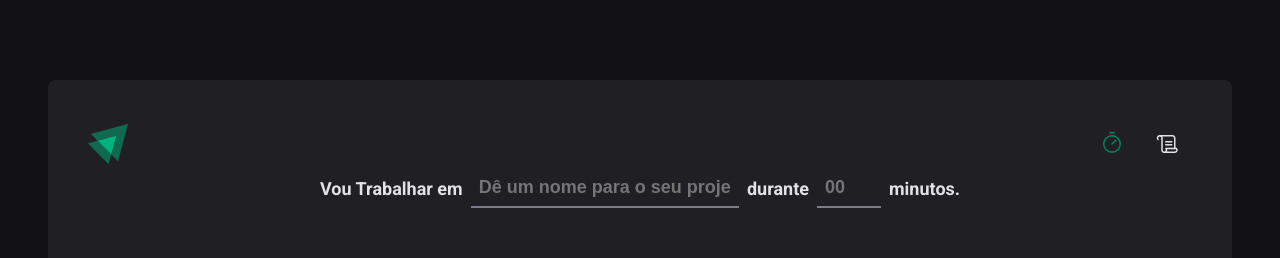
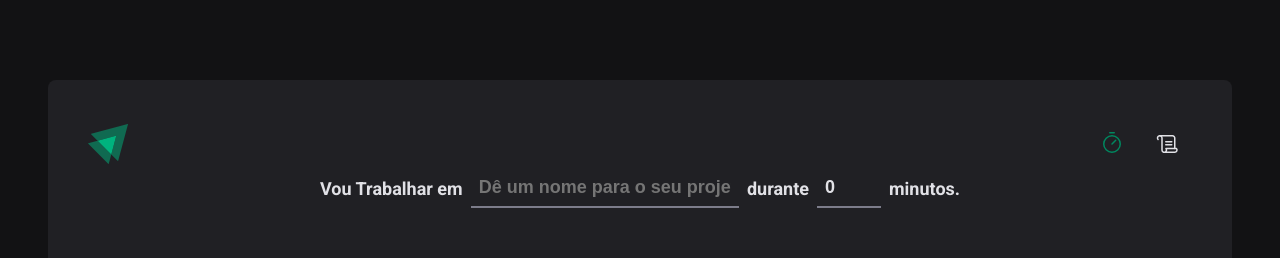
Before and after one commit to MuriloNSantos17/ROCKET-SEAT-IGNITE, a React (Vite) app in the folder aulas/02-ignite-timer/: page / in a window 1280 px wide. Shown: the top 258 px of the page. Built offline with nearby package versions, Linux system fonts and the light colour scheme.

Commit message:
Commit adjust hook form

```diff
--- a/aulas/02-ignite-timer/package.json
+++ b/aulas/02-ignite-timer/package.json
@@ -11,11 +11,14 @@
     "lingt": "eslint src --ext .ts,.tsx --fix"
   },
   "dependencies": {
+    "@hookform/resolvers": "^3.3.4",
     "phosphor-react": "^1.4.1",
     "react": "^18.2.0",
     "react-dom": "^18.2.0",
+    "react-hook-form": "^7.49.3",
     "react-router-dom": "^6.21.1",
-    "styled-components": "^6.1.6"
+    "styled-components": "^6.1.6",
+    "zod": "^3.22.4"
   },
   "devDependencies": {
     "@rocketseat/eslint-config": "^2.1.0",
--- a/aulas/02-ignite-timer/src/pages/Home/index.tsx
+++ b/aulas/02-ignite-timer/src/pages/Home/index.tsx
@@ -1,23 +1,58 @@
+import { CountDownContainer, FormContainer, HomeContainer, MinutesAmountInput, Separator, StartCountDownButton, TaskInput } from "./style";
+import { zodResolver } from '@hookform/resolvers/zod'
+import { useForm } from 'react-hook-form';
 import { Play } from "phosphor-react";
-import { CountDownContainer, FormContainer, HomeContainer, MinutesAmountInput, Separator, StartCountDownButton, TaskInput } from "./style";
+import * as zod from 'zod';
+
+const newCycleFormValidationSchema = zod.object({
+  task: zod.string().min(1, 'Informe a tarefa'),
+  minutesAmount: zod.number()
+    .min(5, 'O ciclo precisa ser de no mínimo 5 minutos')
+    .max(60, 'O ciclo precisa ser de no máximo 60 minutos')
+})
+
+
+type NewCycleFormData = zod.infer<typeof newCycleFormValidationSchema>;
 
 export function Home() {
+
+  const { register, handleSubmit, watch, reset } = useForm<NewCycleFormData>({
+    resolver: zodResolver(newCycleFormValidationSchema),
+    defaultValues: {
+      task: '',
+      minutesAmount: 0,
+    }
+  });
+
+  function handleCreateNewCycle(data: NewCycleFormData) {
+    console.log(data);
+    reset();
+  }
+
+  const task = watch('task');
+
+  const isSubmitDisabled = !task;
+
   return (
     <HomeContainer>
-      <form action="">
+      <form onSubmit={handleSubmit(handleCreateNewCycle)} action="">
         <FormContainer>
           <label htmlFor="task">Vou Trabalhar em</label>
           <TaskInput
             placeholder="Dê um nome para o seu projeto"
+            list={"task-suggestions"}
+            {...register('task')}
             type="text"
             id="task"
-            list={"task-suggestions"}
           />
           <datalist id="task-suggestions">
             <option value={"Projeto 1"} />
+            <option value={"Projeto 2"} />
+            <option value={"Projeto 3"} />
           </datalist>
           <label htmlFor="">durante</label>
           <MinutesAmountInput
+            {...register('minutesAmount', { valueAsNumber: true })}
             id="minutesAmount"
             placeholder="00"
             type="number"
@@ -36,7 +71,7 @@ export function Home() {
           <span>0</span>
         </CountDownContainer>
 
-        <StartCountDownButton disabled type="submit">
+        <StartCountDownButton type="submit" disabled={isSubmitDisabled}>
           <Play size={24} />
           Começar
         </StartCountDownButton>
```
Also changed, not shown: 1 other file (tests, documents, lock files or other folders).
